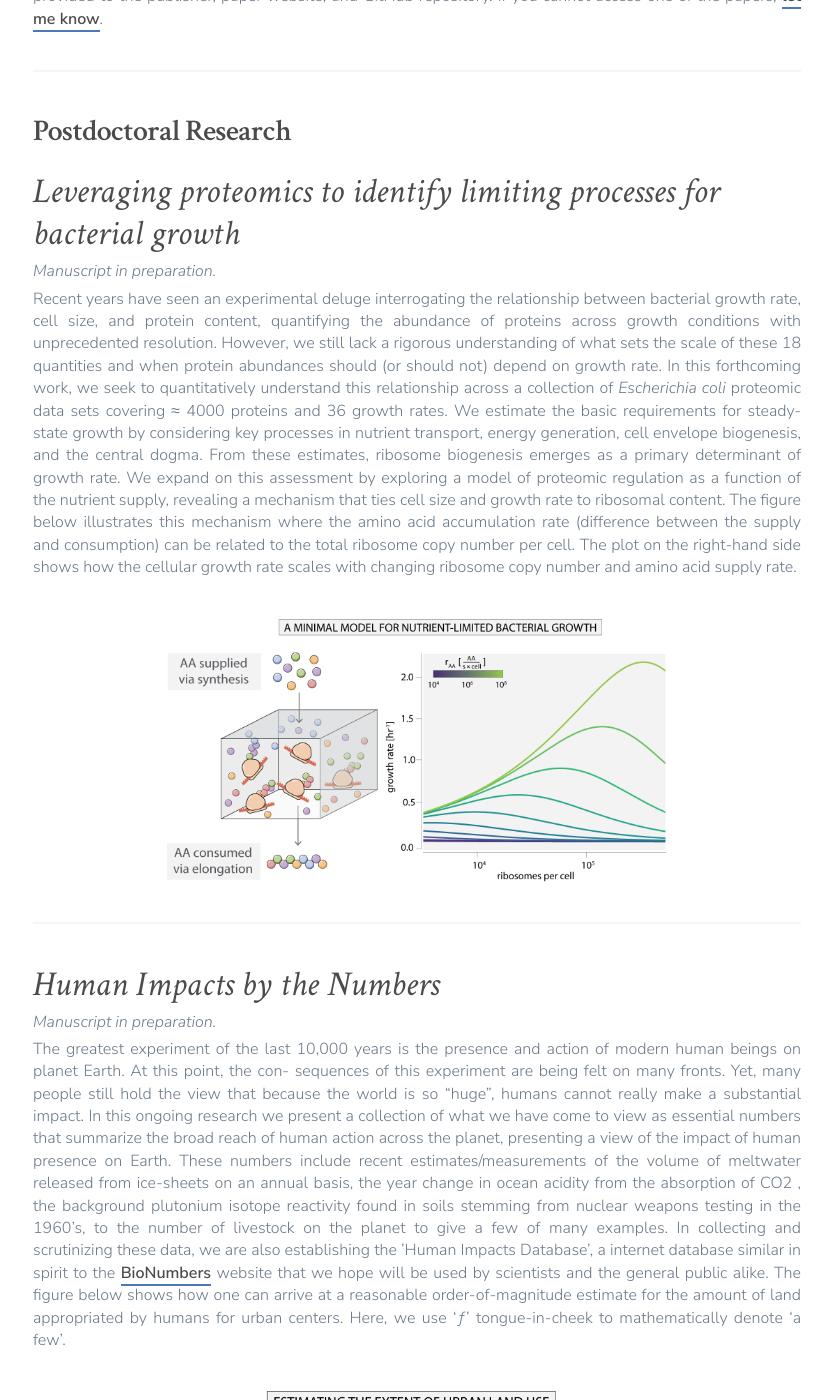
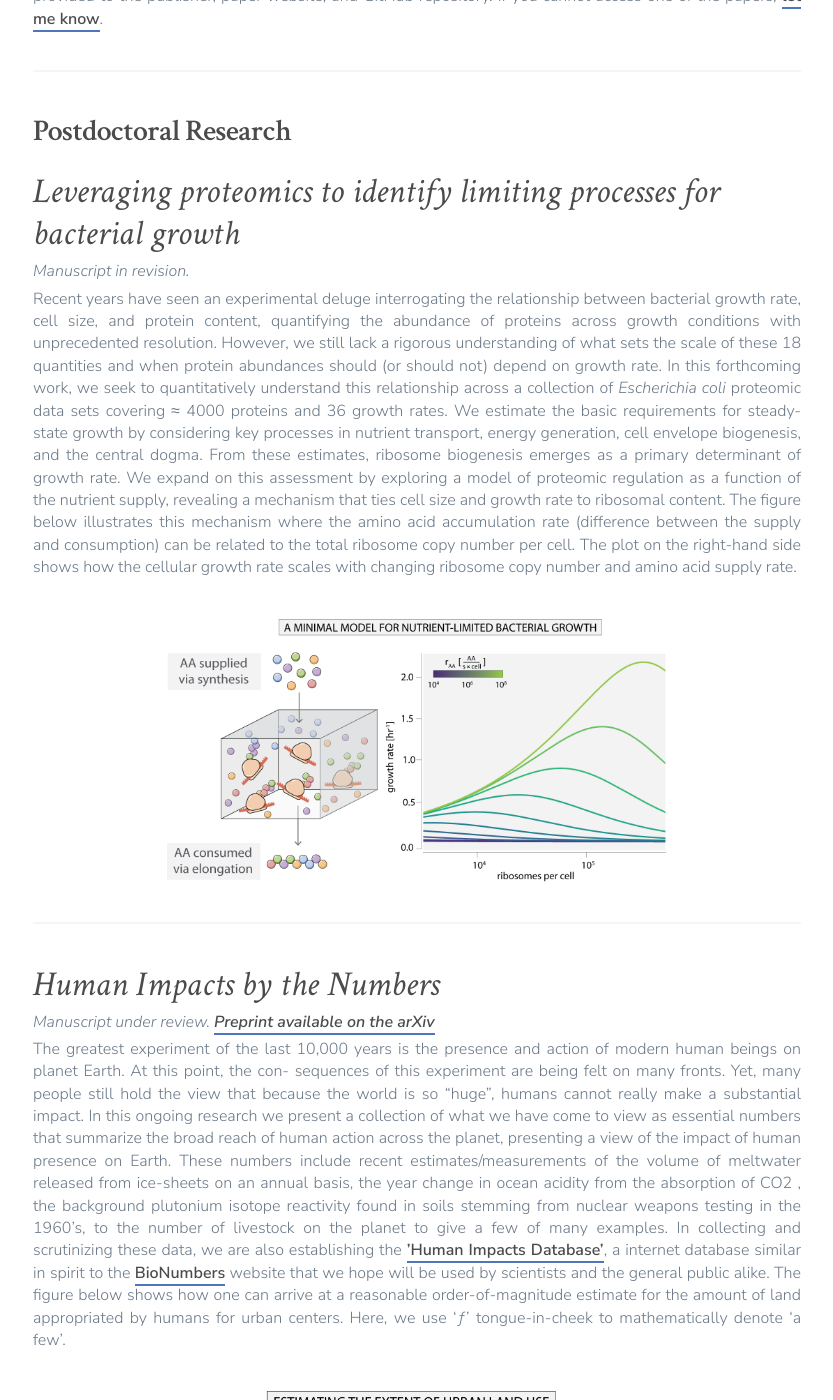
Before and after one commit to gchure/gchure.github.io, a Jekyll site: the page built from _projects/2020-09-05-research.md, in a window 1280 px wide and 1400 px high, scrolled down 328 px. Shown: the whole window, without its empty margins (223-1056 px from the left). Built offline with Jekyll 4.4.1, drawn with Linux system fonts in a browser that asks for light colours; nearby versions of some CDN libraries.

Commit message:
update of research and added a new photo

```diff
--- a/_projects/2020-09-05-research.md
+++ b/_projects/2020-09-05-research.md
@@ -15,7 +15,7 @@ repository. If you cannot access one of the papers, [let me know](http://mailto:
 
 ### Postdoctoral Research
 ## Leveraging proteomics to identify limiting processes for bacterial growth
-*Manuscript in preparation.*
+*Manuscript in revision.*
 
 Recent years have seen an experimental deluge interrogating the relationship
 between bacterial growth rate, cell size, and protein content, quantifying
@@ -41,7 +41,7 @@ amino acid supply rate.
 <hr style="margin-left: auto; margin-right: auto; width: 60%; color: #f2f2f2">
 
 ## Human Impacts by the Numbers
-*Manuscript in preparation.*
+*Manuscript under review. [Preprint available on the arXiv](https://arxiv.org/abs/2101.09620)*
 
 The greatest experiment of the last 10,000 years is the presence and action
 of modern human beings on planet Earth. At this point, the con- sequences of
@@ -56,7 +56,7 @@ year change in ocean acidity from the absorption of CO2 , the background
 plutonium isotope reactivity found in soils stemming from nuclear weapons
 testing in the 1960’s, to the number of livestock on the planet to give a few
 of many examples. In collecting and scrutinizing these data, we are also
-establishing the ’Human Impacts Database’, a internet database similar in
+establishing the [’Human Impacts Database’](https://anthroponumbers.org), a internet database similar in
 spirit to the [BioNumbers](https://bionumbers.hms.harvard.edu) website that we hope will be used by scientists
 and the general public alike. The figure below shows how one can arrive at a
 reasonable order-of-magnitude estimate for the amount of land appropriated by
```
Also changed, not shown: _projects/2020-09-07-about.md (+1 -1 lines), 1 other file.
